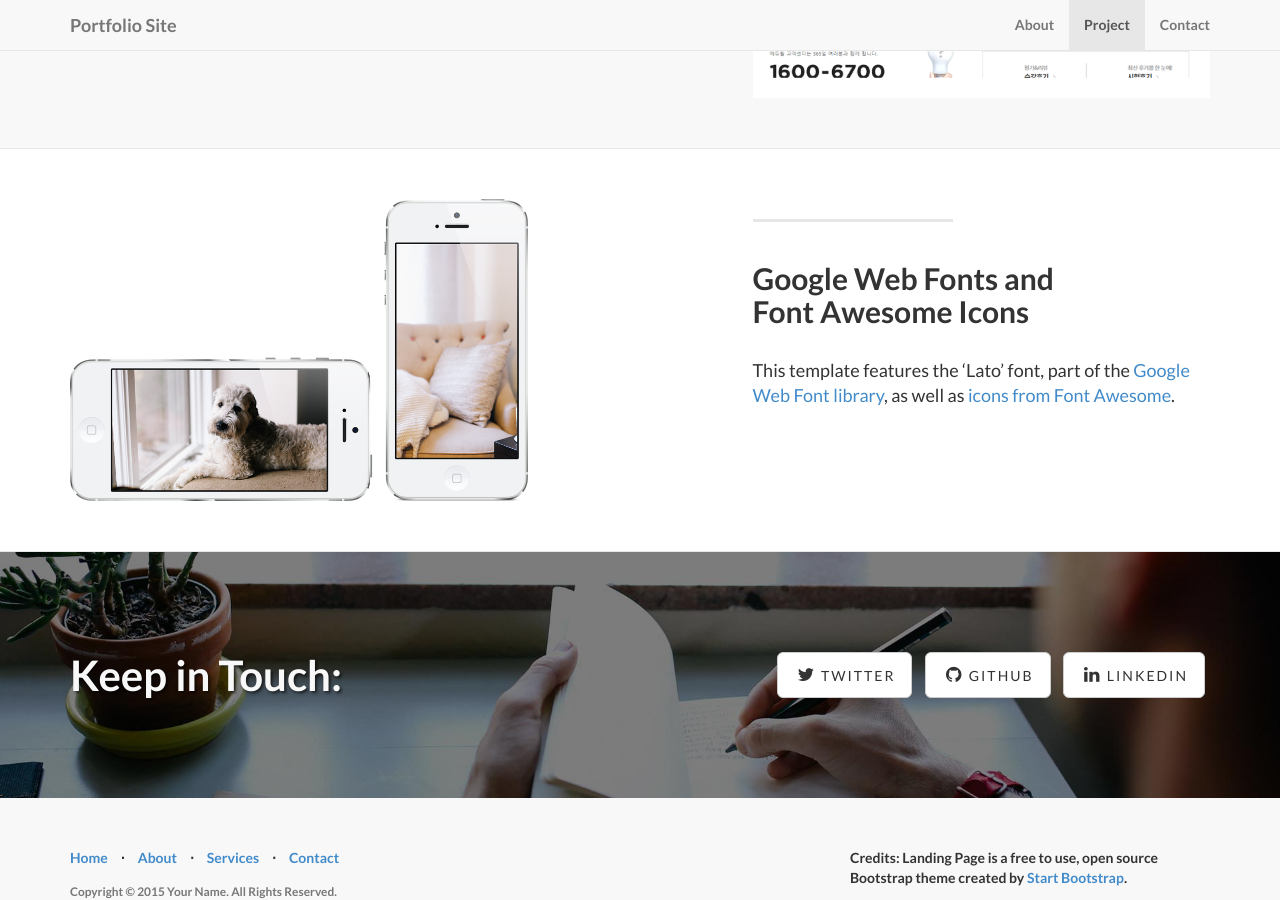
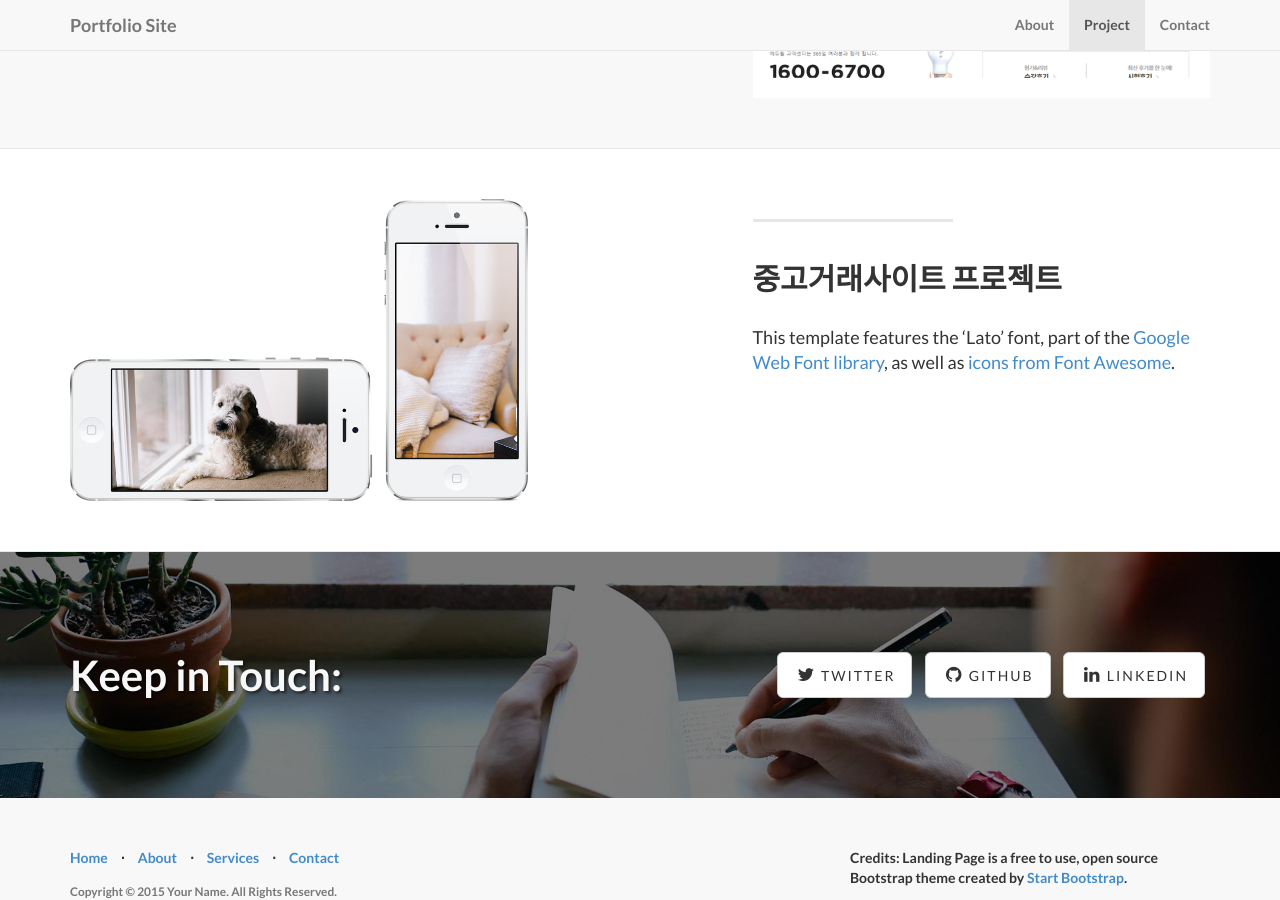
Before and after one commit to Dev-preference/Dev-preference.github.io, a Jekyll site: the page built from index.html, in a window 1280 px wide and 900 px high, scrolled down 1803 px. Built offline with Jekyll 4.4.1, drawn with Linux system fonts in a browser that asks for light colours.

Commit message:
Update 2014-09-23-services-3.markdown

```diff
--- a/_posts/2014-09-23-services-3.markdown
+++ b/_posts/2014-09-23-services-3.markdown
@@ -2,7 +2,7 @@
 layout: default
 img: phones.png
 category: Services
-title: Google Web Fonts and<br>Font Awesome Icons
+title: 중고거래사이트 프로젝트
 description: |
 ---
 This template features the 'Lato' font, part of the [Google Web Font library](http://www.google.com/fonts), as well as [icons from Font Awesome](http://fontawesome.io).
```
